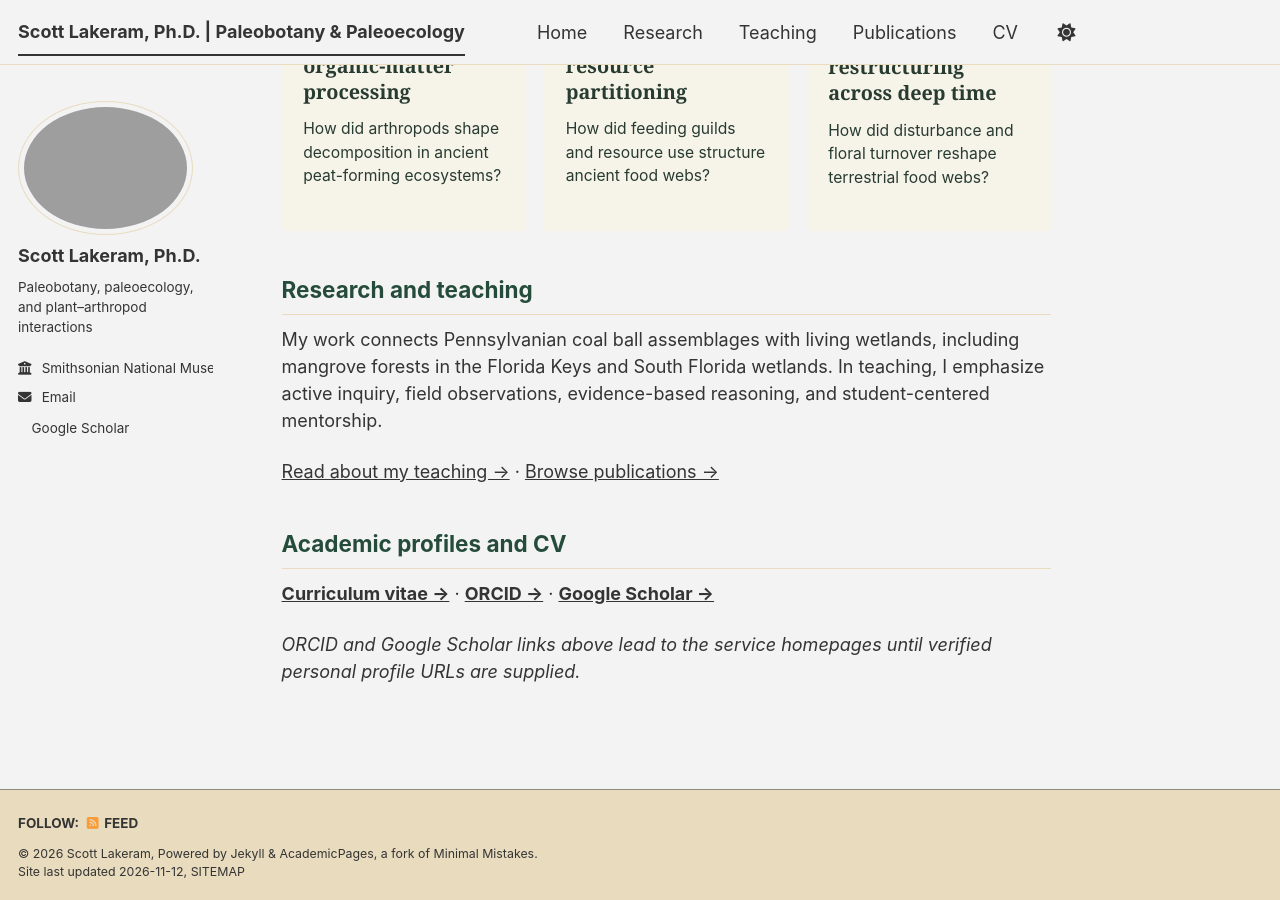
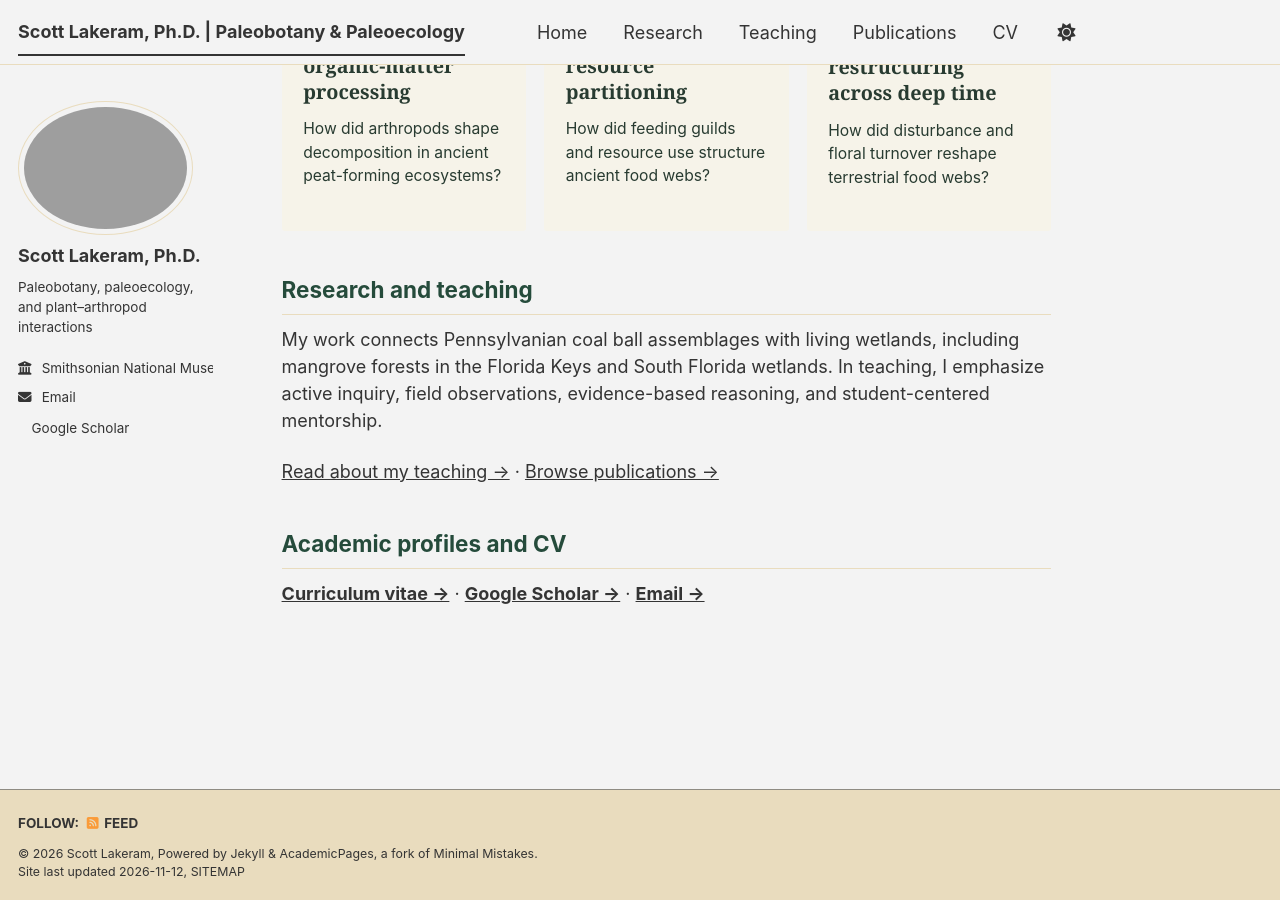
Before and after one commit to slakeram/slakeram.github.io, a Jekyll site: the page built from _pages/about.md, in a window 1280 px wide and 900 px high, scrolled down 1161 px. Built offline with Jekyll 4.4.1, drawn with Linux system fonts in a browser that asks for light colours; a script bundle is joined from its source files by our own code; a style sheet for code colours, icons or effects is not loaded.

Commit message:
Update homepage with Scholar and email links

```diff
--- a/_pages/about.md
+++ b/_pages/about.md
@@ -39,6 +39,4 @@ My work connects Pennsylvanian coal ball assemblages with living wetlands, inclu
 
 ## Academic profiles and CV
 
-[**Curriculum vitae →**](/cv/) · [**ORCID →**](https://orcid.org/) · [**Google Scholar →**](https://scholar.google.com/)
-
-*ORCID and Google Scholar links above lead to the service homepages until verified personal profile URLs are supplied.*
+[**Curriculum vitae →**](/cv/) · [**Google Scholar →**](https://scholar.google.com/citations?user=Y9aaMxQAAAAJ&hl=en) · [**Email →**](mailto:lakerams@si.edu)
```
